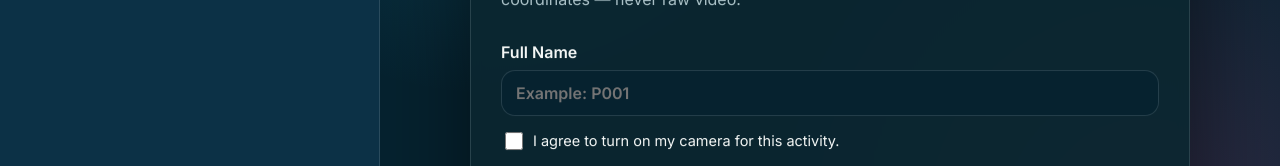
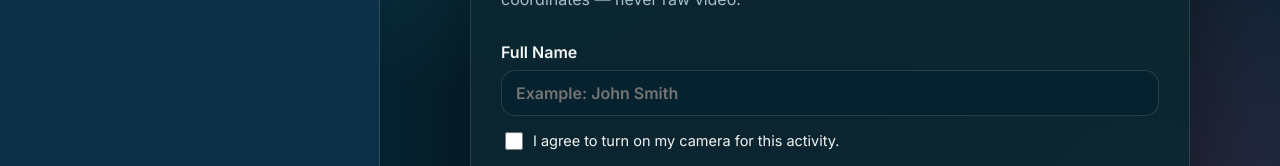
Before and after one commit to atiya16384/reaction-dot-game, a React (Vite) app: page / in a window 1280 px wide. Shown: the part 377-543 px from the top of the page. Built offline with nearby package versions, Linux system fonts and the light colour scheme.

Commit message:
fix: change placeholder

```diff
--- a/src/App.tsx
+++ b/src/App.tsx
@@ -1368,7 +1368,7 @@ export default function App() {
               <input
                 value={participantId}
                 onChange={(event) => setParticipantId(event.target.value)}
-                placeholder="Example: P001"
+                placeholder="Example: John Smith"
               />
             </label>
 
```
